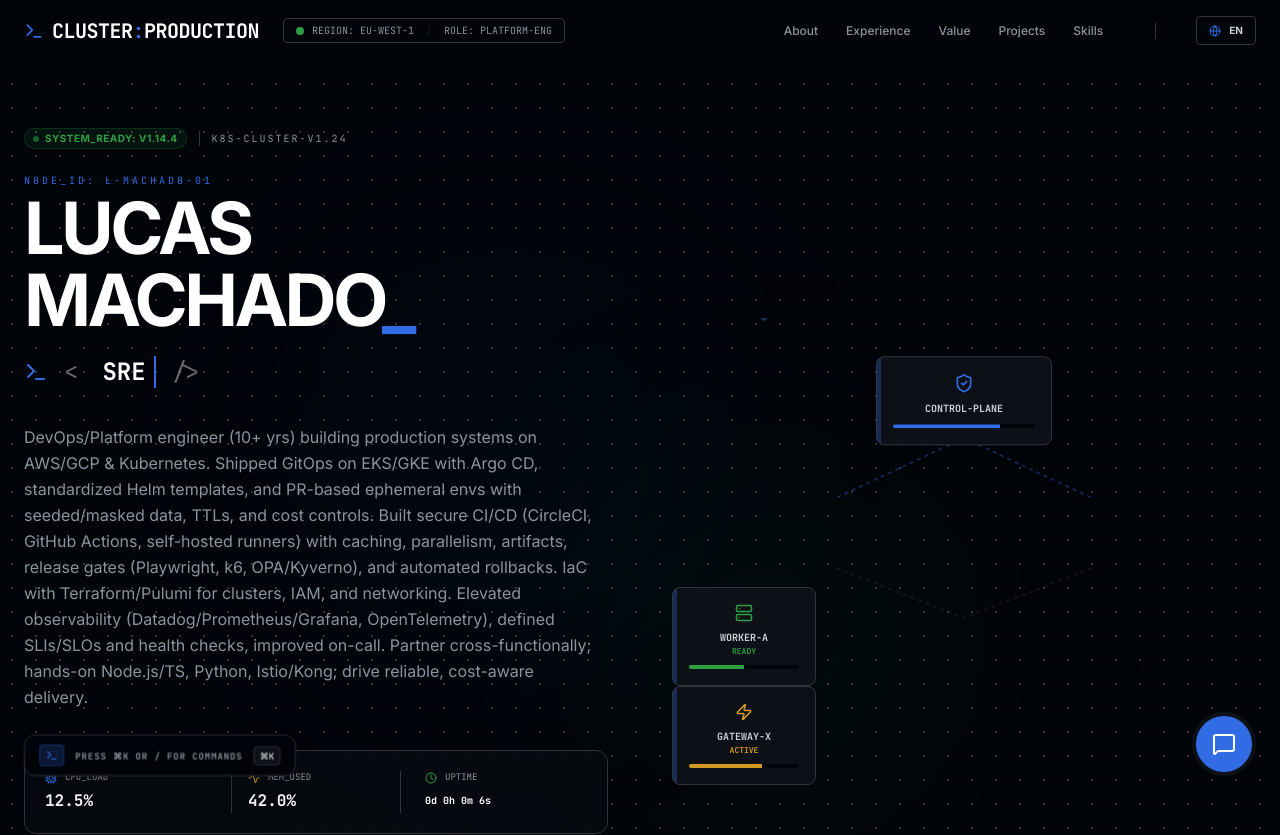
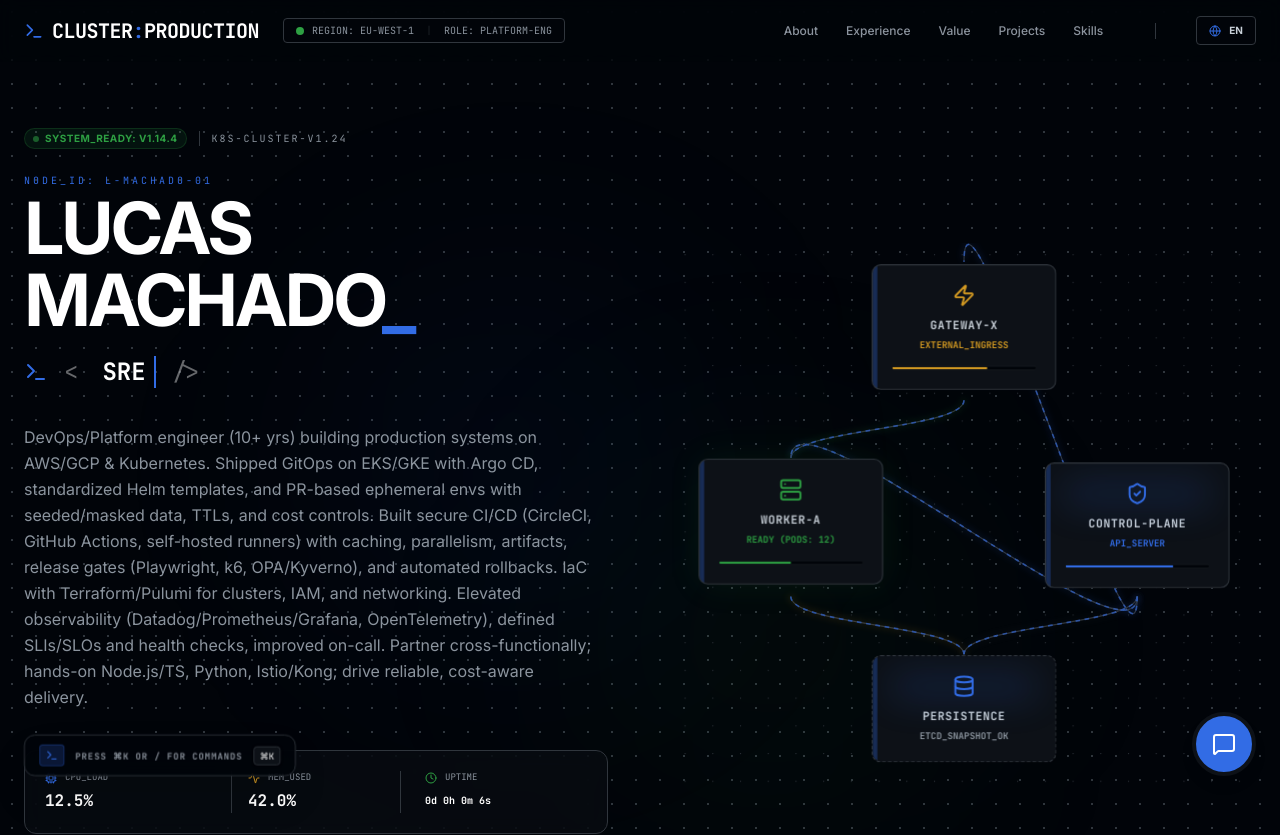
Before and after one commit to machado144/machado144.github.io, a React (Vite) app: page / in a window 1280 px wide. Shown: the top 835 px of the page. Built offline with nearby package versions, Linux system fonts and the light colour scheme.

Commit message:
feat: replace static svg topology with interactive react-flow

```diff
--- a/src/components/Hero.tsx
+++ b/src/components/Hero.tsx
@@ -3,6 +3,149 @@ import { motion, AnimatePresence } from 'motion/react';
 import { useLanguage } from '../context/LanguageContext';
 import { resumeData } from '../data/resume';
 import { Terminal, Activity, Cpu, Server, Network, Database, Zap, Clock, ShieldCheck, Bug } from 'lucide-react';
+import { ReactFlow, Handle, Position, Background, Edge, Node, getBezierPath, BaseEdge } from '@xyflow/react';
+import '@xyflow/react/dist/style.css';
+
+// Custom Node Component for Infrastructure Blocks with floating animation
+const InfraNode = ({ data }: any) => {
+  const Icon = data.icon;
+  return (
+    <motion.div
+      initial={{ y: 0 }}
+      animate={{ y: [0, -5, 0] }}
+      transition={{ duration: 4, repeat: Infinity, ease: "easeInOut", delay: data.delay || 0 }}
+      className={`infra-block text-center !p-4 bg-cloud-dark/95 min-w-[160px] pointer-events-auto backdrop-blur-sm ${data.className || ''}`}
+    >
+      <Handle type="target" position={Position.Top} className="!bg-k8s-blue !w-1 !h-1 !border-none !-top-1 opacity-0" />
+      <div className="relative">
+        <div className={`absolute inset-0 blur-lg opacity-20 ${data.iconColor || 'bg-k8s-blue'}`} />
+        <Icon size={data.iconSize || 20} className={`${data.iconColor || 'text-k8s-blue'} mx-auto mb-2 relative z-10`} />
+      </div>
+      <div className="text-[10px] font-mono font-bold uppercase tracking-wider">{data.label}</div>
+      {data.status && <div className={`text-[8px] font-mono font-bold mt-1 ${data.statusColor || 'text-cloud-muted'}`}>{data.status}</div>}
+      {data.showProgress && (
+        <div className="mt-3 h-1 w-full bg-cloud-darker rounded-full overflow-hidden border border-cloud-border/30">
+          <motion.div
+            initial={{ width: 0 }}
+            animate={{ width: data.progress || '50%' }}
+            transition={{ duration: 2, delay: 0.5 }}
+            className={`h-full ${data.progressColor || 'bg-k8s-blue'}`}
+          />
+        </div>
+      )}
+      <Handle type="source" position={Position.Bottom} className="!bg-k8s-blue !w-1 !h-1 !border-none !-bottom-1 opacity-0" />
+    </motion.div>
+  );
+};
+
+// Custom Edge to create "Glowing Flow" effect
+const DataEdge = (props: any) => {
+  const { sourceX, sourceY, targetX, targetY, sourcePosition, targetPosition, style = {}, markerEnd } = props;
+  const [edgePath] = getBezierPath({
+    sourceX,
+    sourceY,
+    sourcePosition,
+    targetX,
+    targetY,
+    targetPosition,
+  });
+
+  return (
+    <>
+      <BaseEdge path={edgePath} markerEnd={markerEnd} style={{ ...style, stroke: '#30363d', strokeWidth: 1 }} />
+      <path
+        d={edgePath}
+        fill="none"
+        stroke={style.stroke || 'var(--color-k8s-blue)'}
+        strokeWidth={2}
+        className="connection-line connection-active"
+        style={{
+          filter: `drop-shadow(0 0 3px ${style.stroke || 'var(--color-k8s-blue)'})`,
+          opacity: 0.6
+        }}
+      />
+    </>
+  );
+};
+
+const nodeTypes = {
+  infra: InfraNode,
+};
+
+const edgeTypes = {
+  data: DataEdge,
+};
+
+// Perfectly balanced Diamond Layout
+const initialNodes: Node[] = [
+  {
+    id: 'gateway',
+    type: 'infra',
+    position: { x: 150, y: 0 },
+    data: {
+      label: 'Gateway-X',
+      icon: Zap,
+      iconColor: 'text-status-warning',
+      status: 'EXTERNAL_INGRESS',
+      statusColor: 'text-status-warning',
+      showProgress: true,
+      progress: '66%',
+      progressColor: 'bg-status-warning',
+      delay: 0
+    },
+  },
+  {
+    id: 'worker',
+    type: 'infra',
+    position: { x: 0, y: 170 },
+    data: {
+      label: 'Worker-A',
+      icon: Server,
+      iconColor: 'text-status-success',
+      status: 'READY (PODS: 12)',
+      statusColor: 'text-status-success',
+      showProgress: true,
+      progress: '50%',
+      progressColor: 'bg-status-success',
+      className: 'shadow-[0_0_30px_rgba(46,160,67,0.1)] border-status-success/30',
+      delay: 1
+    },
+  },
+  {
+    id: 'control-plane',
+    type: 'infra',
+    position: { x: 300, y: 170 },
+    data: {
+      label: 'Control-Plane',
+      icon: ShieldCheck,
+      status: 'API_SERVER',
+      statusColor: 'text-k8s-blue',
+      showProgress: true,
+      progress: '75%',
+      delay: 2
+    },
+  },
+  {
+    id: 'persistence',
+    type: 'infra',
+    position: { x: 150, y: 340 },
+    data: {
+      label: 'Persistence',
+      icon: Database,
+      status: 'ETCD_SNAPSHOT_OK',
+      className: 'border-dashed',
+      delay: 0.5
+    },
+  },
+];
+
+const initialEdges: Edge[] = [
+  { id: 'gw-wa', source: 'gateway', target: 'worker', type: 'data', style: { stroke: 'var(--color-status-success)' } },
+  { id: 'cp-gw', source: 'control-plane', target: 'gateway', type: 'data', style: { stroke: 'var(--color-k8s-blue)' } },
+  { id: 'cp-wa', source: 'control-plane', target: 'worker', type: 'data', style: { stroke: 'var(--color-k8s-blue)' } },
+  { id: 'wa-ps', source: 'worker', target: 'persistence', type: 'data', style: { stroke: 'var(--color-status-warning)' } },
+  { id: 'cp-ps', source: 'control-plane', target: 'persistence', type: 'data', style: { stroke: 'var(--color-cloud-border)' } },
+];
 
 export default function Hero() {
   const { language, t } = useLanguage();
@@ -73,7 +216,7 @@ export default function Hero() {
       <div className="absolute bottom-1/4 right-1/4 w-96 h-96 bg-status-success/5 blur-[120px] rounded-full pointer-events-none" />
 
       <div className="max-w-7xl mx-auto grid grid-cols-1 lg:grid-cols-2 gap-16 items-center relative z-10">
-        {/* Left Side: Identity & Health */}
+        {/* Identity & Health */}
         <motion.div
           initial={{ opacity: 0, x: -30 }}
           animate={{ opacity: 1, x: 0 }}
@@ -109,7 +252,6 @@ export default function Hero() {
             {data.profile}
           </p>
 
-          {/* Cluster Health Dashboard */}
           <div className="grid grid-cols-3 gap-4 p-5 bg-cloud-dark/50 border border-cloud-border rounded-xl backdrop-blur-md mb-8">
             <div className="space-y-1">
               <div className="flex items-center gap-2 text-[9px] font-mono text-cloud-muted uppercase">
@@ -148,57 +290,29 @@ export default function Hero() {
         </motion.div>
 
         {/* Right Side: Resource Topology */}
-        <div className="relative h-[400px] hidden lg:block">
-          {/* Topology Connections */}
-          <svg className="absolute inset-0 w-full h-full pointer-events-none opacity-40" viewBox="0 0 400 400">
-            {/* Connection Paths */}
-            <path id="path-ctrl-wkr-a" d="M 200 120 L 72 180" stroke="currentColor" fill="none" className="connection-line connection-active text-cloud-border" strokeWidth="1.5" />
-            <path id="path-ctrl-wkr-b" d="M 200 120 L 328 180" stroke="currentColor" fill="none" className="connection-line connection-active text-cloud-border" strokeWidth="1.5" />
-            <path id="path-wkr-a-data" d="M 72 250 L 200 300" stroke="currentColor" fill="none" className="connection-line text-cloud-border" strokeWidth="1.5" />
-            <path id="path-wkr-b-data" d="M 328 250 L 200 300" stroke="currentColor" fill="none" className="connection-line text-cloud-border" strokeWidth="1.5" />
-
-            {/* Traffic Packets - Animated along paths */}
-            <motion.circle r="2.5" fill="var(--color-k8s-blue)" initial={{ offsetDistance: "0%" }} animate={{ offsetDistance: "100%" }} transition={{ duration: 3, repeat: Infinity, ease: "linear" }} style={{ motionPath: 'path("M 200 120 L 72 180")' }} />
-            <motion.circle r="2.5" fill="var(--color-status-success)" initial={{ offsetDistance: "0%" }} animate={{ offsetDistance: "100%" }} transition={{ duration: 4, repeat: Infinity, ease: "linear", delay: 1 }} style={{ motionPath: 'path("M 200 120 L 328 180")' }} />
-            <motion.circle r="2.5" fill="var(--color-k8s-blue)" initial={{ offsetDistance: "0%" }} animate={{ offsetDistance: "100%" }} transition={{ duration: 3, repeat: Infinity, ease: "linear", delay: 2 }} style={{ motionPath: 'path("M 72 250 L 200 300")' }} />
-          </svg>
-
-          {/* Infrastructure Blocks */}
-          <motion.div initial={{ y: 0 }} animate={{ y: [0, -4, 0] }} transition={{ duration: 4, repeat: Infinity }} className="infra-block absolute top-[40px] left-1/2 -translate-x-1/2 w-44 text-center !p-4 bg-cloud-dark/80">
-            <ShieldCheck size={20} className="text-k8s-blue mx-auto mb-2" />
-            <div className="text-[10px] font-mono font-bold uppercase">Control-Plane</div>
-            <div className="mt-2 h-1 w-full bg-cloud-darker rounded-full overflow-hidden">
-              <div className="h-full bg-k8s-blue w-3/4" />
-            </div>
-          </motion.div>
-
-          <div className="infra-block absolute top-[180px] left-[0px] w-36 text-center !p-4 bg-cloud-dark/80">
-            <Server size={18} className="text-status-success mx-auto mb-2" />
-            <div className="text-[10px] font-mono font-bold uppercase">Worker-A</div>
-            <div className="text-[8px] text-status-success font-mono font-bold">READY</div>
-            <div className="mt-2 h-1 w-full bg-cloud-darker rounded-full overflow-hidden">
-              <div className="h-full bg-status-success w-1/2" />
-            </div>
-          </div>
-
-          <div className="infra-block absolute top-[180px] right-[0px] w-36 text-center !p-4 bg-cloud-dark/80">
-            <Zap size={18} className="text-status-warning mx-auto mb-2" />
-            <div className="text-[10px] font-mono font-bold uppercase">Gateway-X</div>
-            <div className="text-[8px] text-status-warning font-mono font-bold">ACTIVE</div>
-            <div className="mt-2 h-1 w-full bg-cloud-darker rounded-full overflow-hidden">
-              <div className="h-full bg-status-warning w-2/3" />
-            </div>
-          </div>
-
-          <motion.div initial={{ opacity: 0 }} animate={{ opacity: 1 }} className="infra-block absolute top-[280px] left-1/2 -translate-x-1/2 w-44 text-center !p-4 bg-cloud-dark/80 border-dashed">
-            <Database size={20} className="text-k8s-blue mx-auto mb-2" />
-            <div className="text-[10px] font-mono font-bold uppercase">Persistence</div>
-            <div className="text-[8px] text-cloud-muted font-mono">ETCD_SNAPSHOT_OK</div>
-          </motion.div>
+        <div key="topology-container" className="relative h-[550px] hidden lg:block pointer-events-none">
+          <ReactFlow
+            nodes={initialNodes}
+            edges={initialEdges}
+            nodeTypes={nodeTypes}
+            edgeTypes={edgeTypes}
+            fitView
+            fitViewOptions={{ padding: 0.1 }}
+            panOnDrag={false}
+            zoomOnScroll={false}
+            zoomOnPinch={false}
+            nodesDraggable={false}
+            nodesConnectable={false}
+            elementsSelectable={false}
+            preventScrolling={false}
+            proOptions={{ hideAttribution: true }}
+            className="!bg-transparent"
+          >
+            <Background color="var(--color-cloud-border)" gap={24} size={1} />
+          </ReactFlow>
         </div>
       </div>
 
-      {/* System Events Ticker */}
       <div className="max-w-7xl mx-auto mt-20 border-t border-cloud-border pt-6 flex flex-col md:flex-row md:items-center justify-between gap-4">
         <div className="flex items-center gap-6 overflow-hidden">
           <div className="flex items-center gap-2 text-[10px] font-mono text-k8s-blue shrink-0 font-bold">
```
Also changed, not shown: package.json (+8 -7 lines), 1 other file (tests, documents, lock files or other folders).
